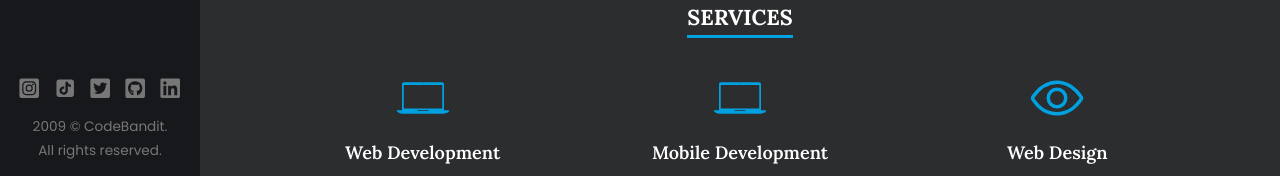
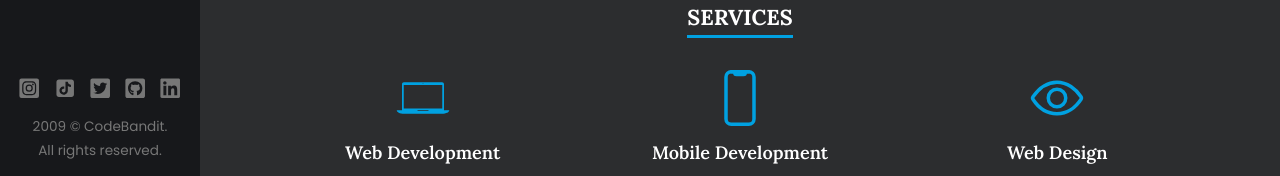
Before and after one commit to Chiemerie960/portfolio, a React (Create React App) app: page /aboutme in a window 1280 px wide. Shown: the part 621-797 px from the top of the page. Built offline with nearby package versions, Linux system fonts and the light colour scheme.

Commit message:
Iconic changes

```diff
--- a/src/pages/About.jsx
+++ b/src/pages/About.jsx
@@ -1,7 +1,7 @@
 import React from "react";
 import { FaRegUser } from "react-icons/fa";
 import { IoIosLaptop } from "react-icons/io";
-import { IoEyeOutline } from "react-icons/io5";
+import { IoEyeOutline, IoPhonePortraitOutline } from "react-icons/io5";
 import { MdDevices } from "react-icons/md";
 import styled from "styled-components";
 
@@ -72,7 +72,7 @@ const About = () => {
             </p>
           </div>
           <div>
-            <IoIosLaptop />
+            <IoPhonePortraitOutline />
             <h3>Mobile Development</h3>
             <p>
               I develop cross-platform mobile applications that run smoothly on
```
